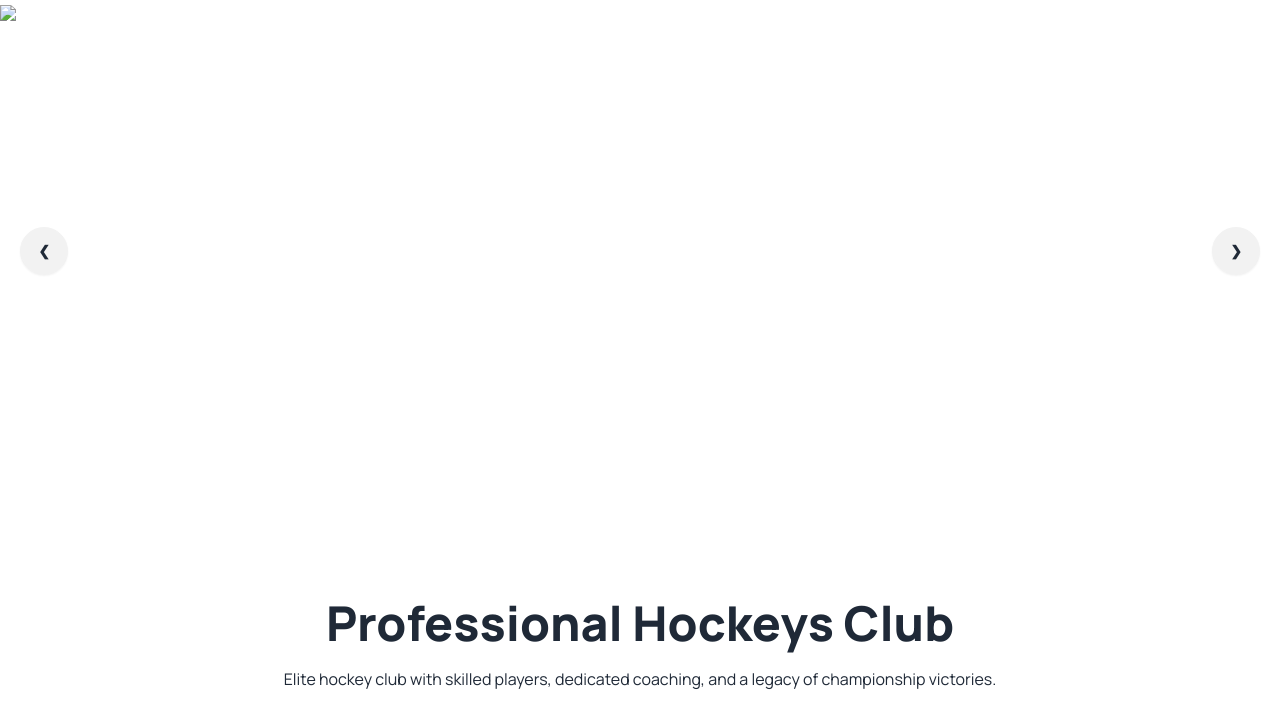
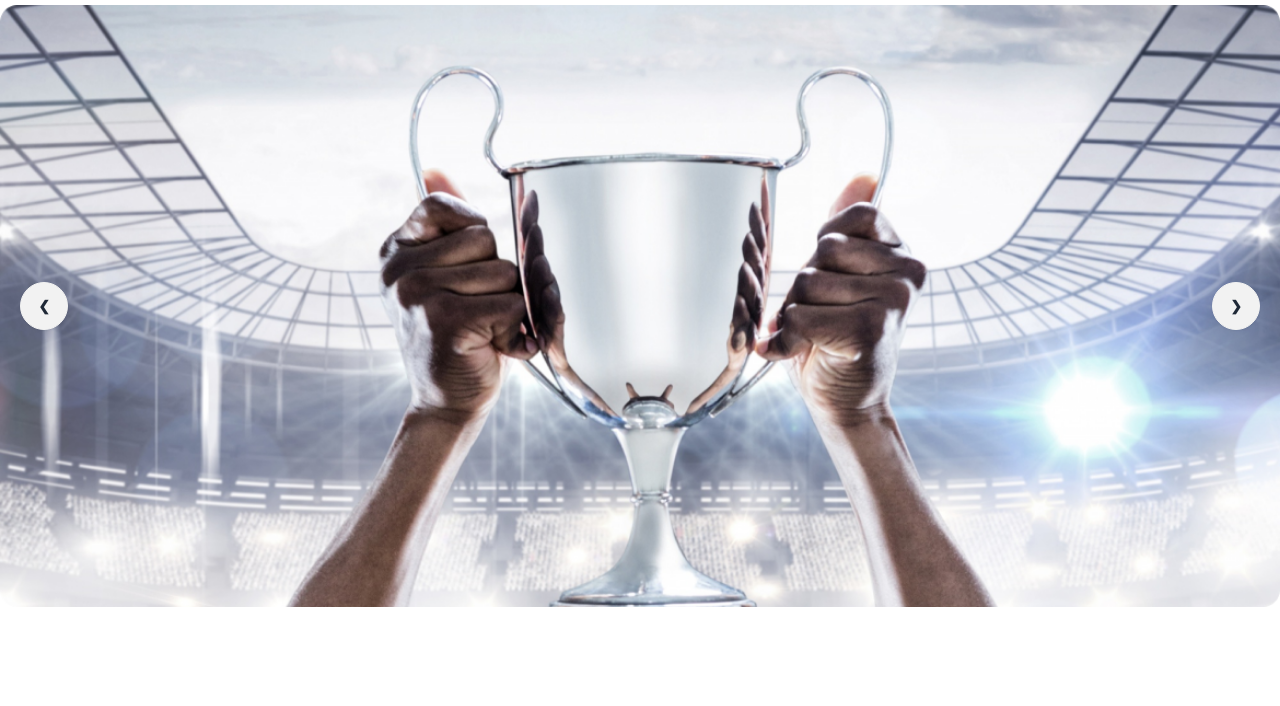
Before and after one commit to Muttaki11/hockey-club, a plain HTML site: page index.html in a window 1280 px wide. Shown: the part 67-773 px from the top of the page. Drawn offline with nearby package versions, Linux system fonts and the light colour scheme; the site is published under a folder, as on GitHub Pages, so addresses that start at the root find nothing.

Commit message:
final commit

```diff
--- a/index.html
+++ b/index.html
@@ -72,7 +72,7 @@
   <!-- slide section -->
   <div class="carousel w-full">
     <div id="slide1" class="carousel-item relative w-full">
-      <img src="/Images/1.png" class="w-full" />
+      <img src="./Images/1.png" class="w-full" />
       <div class="absolute flex justify-between transform -translate-y-1/2 left-5 right-5 top-1/2">
         <a href="#slide2" class="btn btn-circle">❮</a>
         <a href="#slide1" class="btn btn-circle">❯</a>
```
